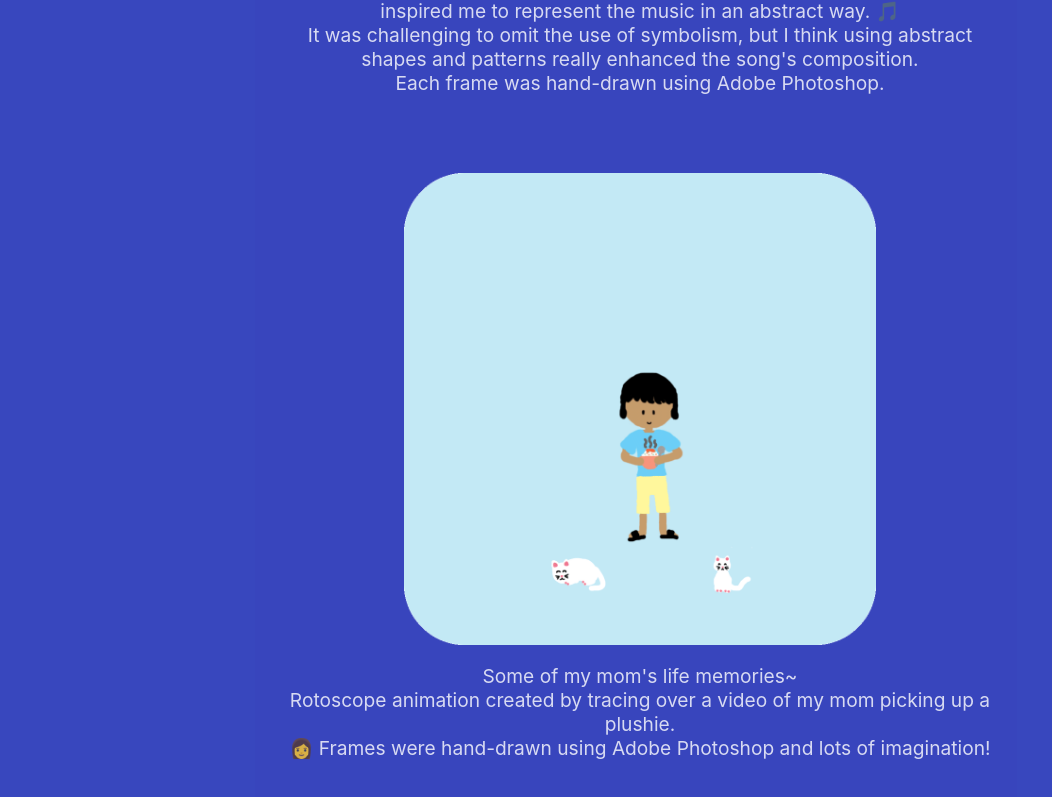
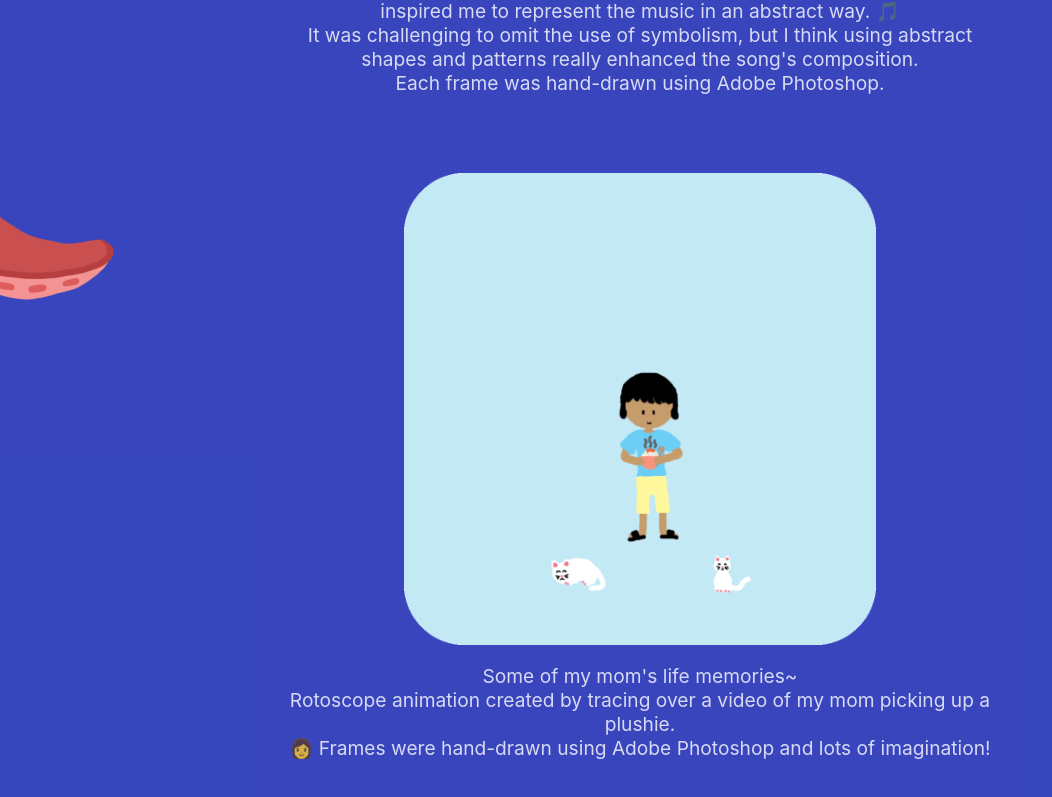
Before and after one commit to venuswku/venuswku.github.io, a React (Create React App) app: page /projects in a window 1280 px wide. Shown: the part 2090-2887 px from the top of the page, without its empty margins (0-1052 px from the left). Built offline with nearby package versions, Linux system fonts and the light colour scheme.

Commit message:
add extra tentacle to projects page

```diff
--- a/src/Pages/Projects/Projects.js
+++ b/src/Pages/Projects/Projects.js
@@ -16,6 +16,7 @@ function Projects() {
                 <OctopusLeftTentacle className="left-tentacle" />
                 <OctopusRightTentacle className="right-tentacle" />
                 <OctopusLeftTentacle className="left-tentacle" />
+                <OctopusRightTentacle className="right-tentacle" />
             </div>
             <p className="heading">Projects</p>
             <div className="project">
```
